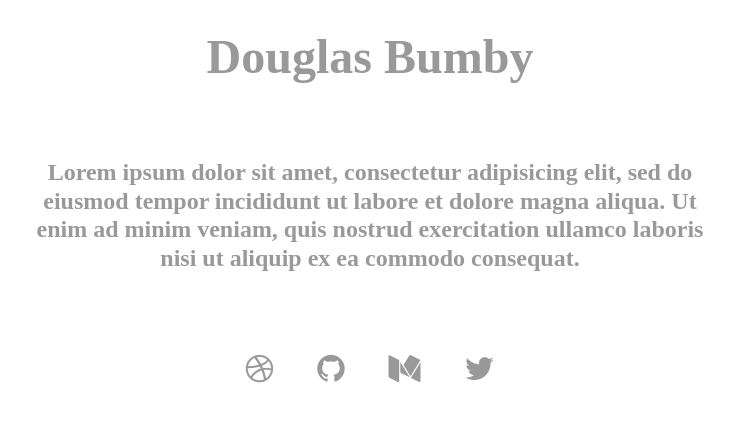
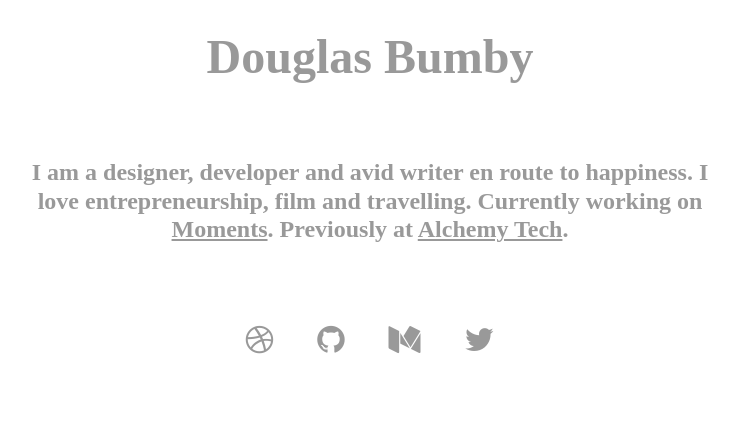
Before and after one commit to au5ton/istx25.github.io, a plain HTML site: page index.html in a window 1280 px wide. Shown: the part 340-762 px from the top of the page, without its empty margins (270-1009 px from the left). Drawn offline with Linux system fonts and the light colour scheme; a web font is replaced by a local one.

Commit message:
Add description

```diff
--- a/index.html
+++ b/index.html
@@ -14,10 +14,7 @@
 	<div class="profile"></div>
 	<h1>Douglas Bumby</h1>
 	<!-- <h2 class="description">I am a designer, developer and avid writer.</h2> -->
-	<h2 class="description">Lorem ipsum dolor sit amet, consectetur adipisicing elit, sed do eiusmod
-	tempor incididunt ut labore et dolore magna aliqua. Ut enim ad minim veniam,
-	quis nostrud exercitation ullamco laboris nisi ut aliquip ex ea commodo
-	consequat.</h2>
+	<h2 class="description">I am a designer, developer and avid writer en route to happiness. I love entrepreneurship, film and travelling. Currently working on <a href="http://www.twitter.com/pickmoments">Moments</a>. Previously at <a href="http://alchemytechnologies.ca">Alchemy Tech</a>.</h2>
 
 	<!-- Social Links -->
 	<div class="social">
```
